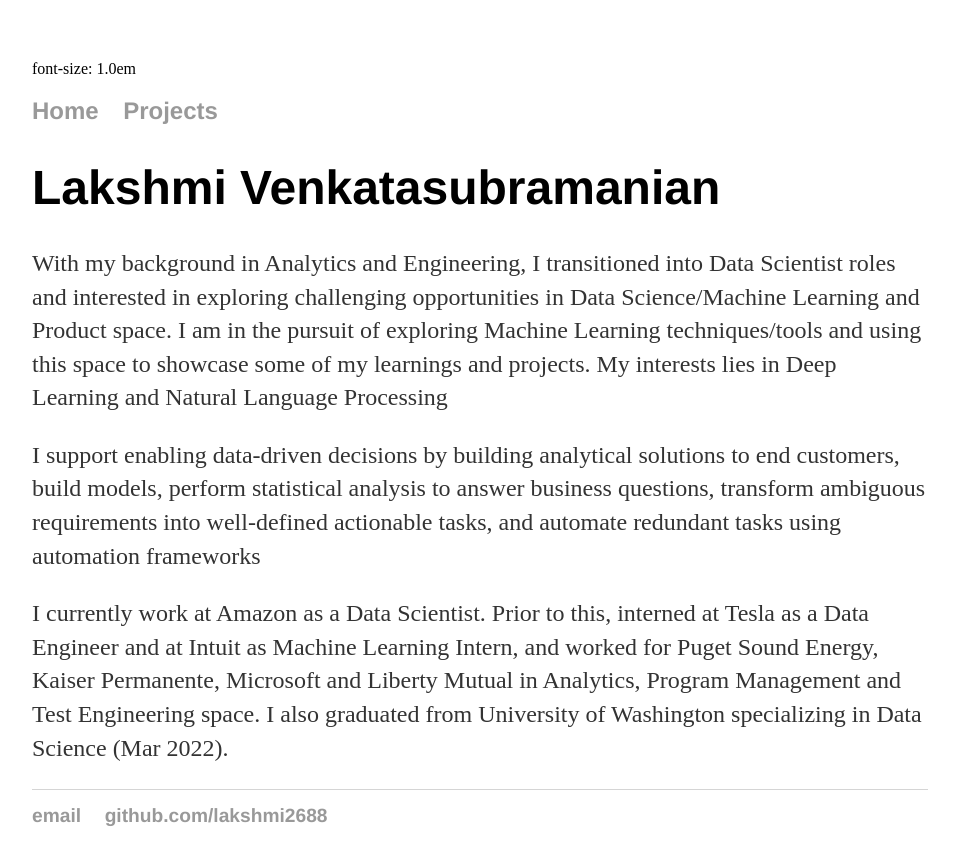
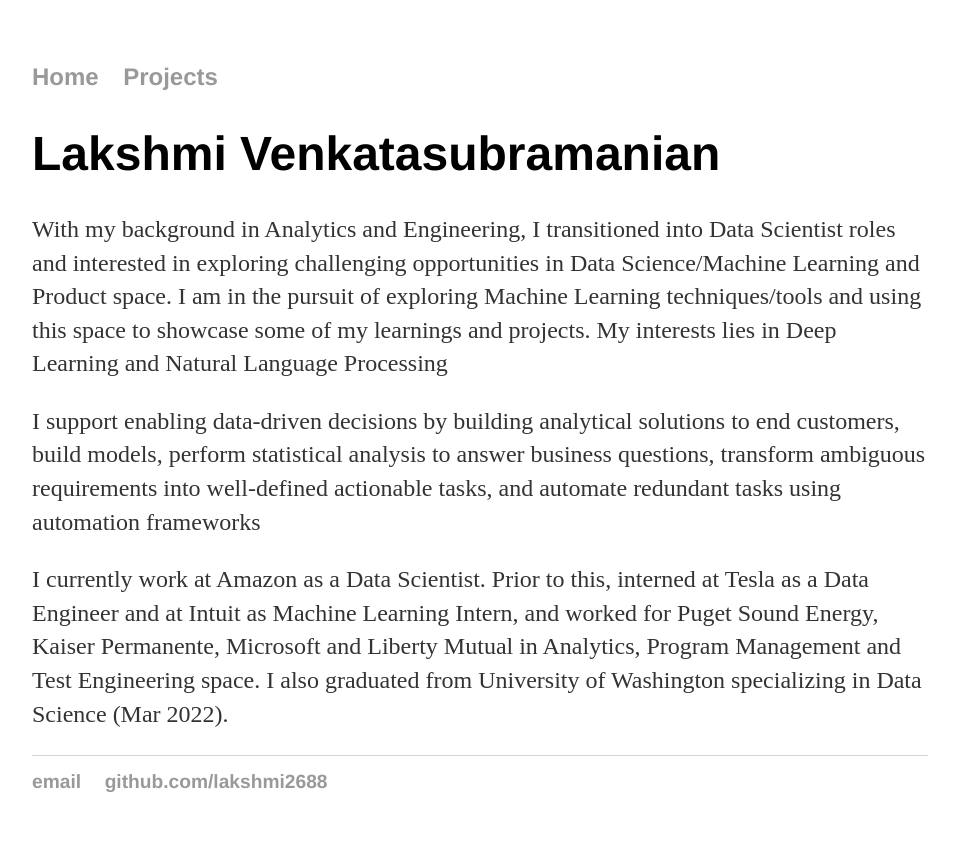
Before and after one commit to lakshmi2688/lakshmi2688.github.io, a Jekyll site: the page built from index.html, in a window 1280 px wide. Shown: the top 865 px of the page, without its empty margins (160-1119 px from the left). Built offline with Jekyll 4.4.1, drawn with Linux system fonts in a browser that asks for light colours.

Commit message:
Update default.html

```diff
--- a/_layouts/default.html
+++ b/_layouts/default.html
@@ -18,7 +18,6 @@
 		<script type="text/javascript" async src = "https://cdn.mathjax.org/mathjax/latest/MathJax.js?config=TeX-MML-AM_CHTML"></script>
 	</head>
 	<body>
-		font-size: 1.0em
 		<nav>
     		<ul>
         		<li><a href="/">Home</a></li>
```
